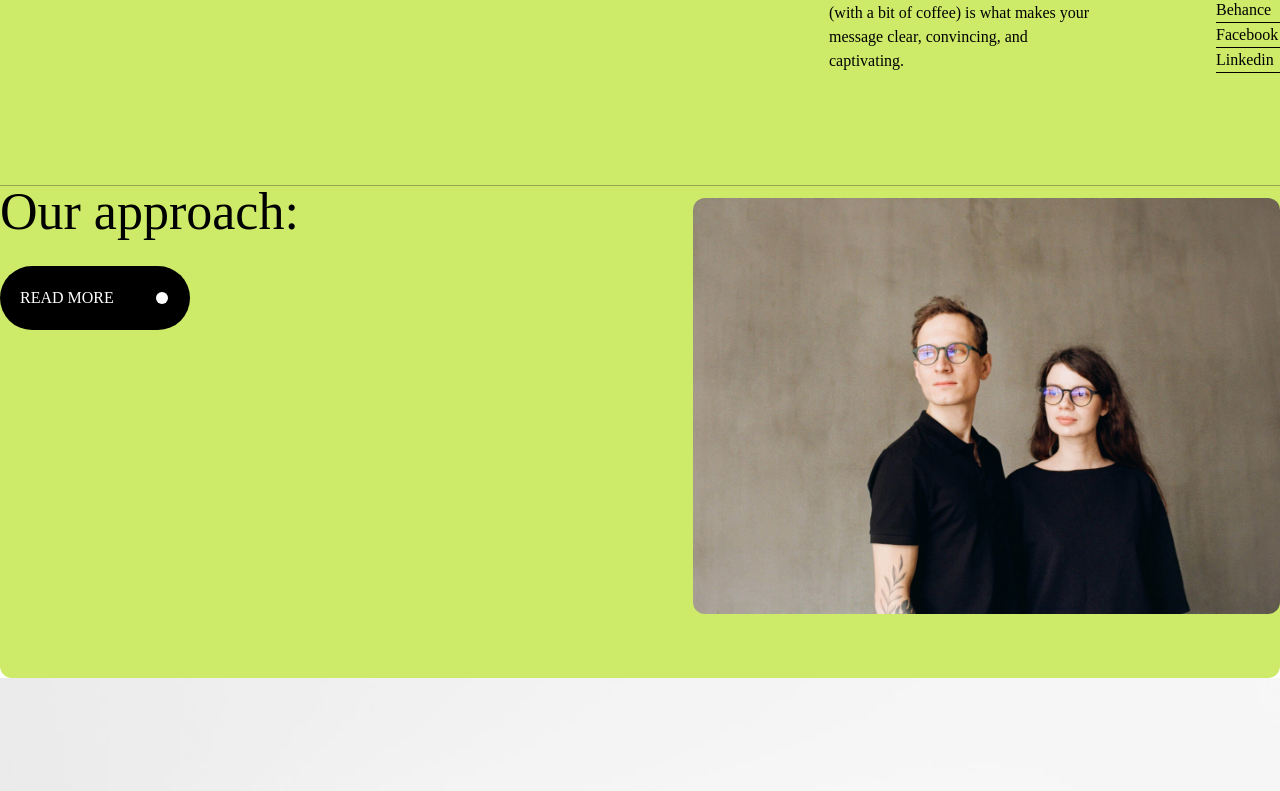
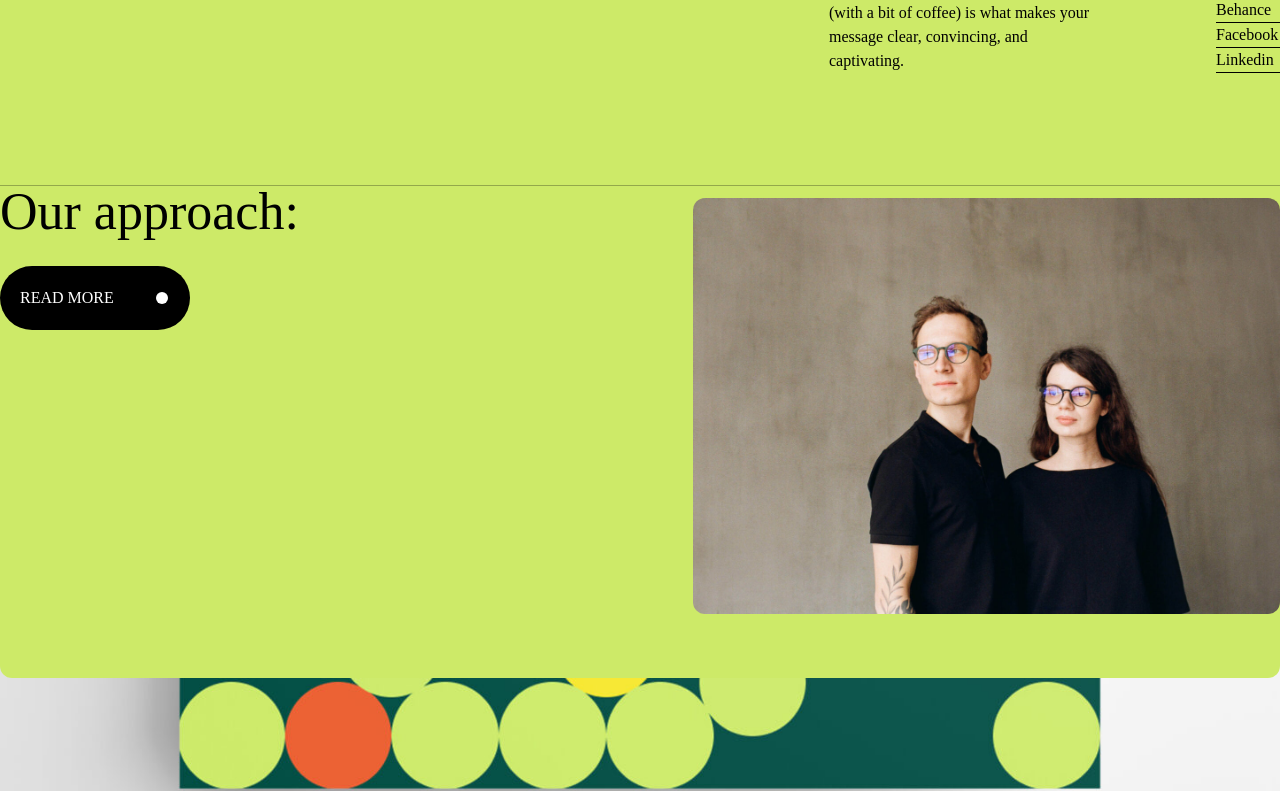
Before and after one commit to Rodro-Kumar/Modern-Web, a React (Vite) app: page / in a window 1280 px wide. Shown: the part 1829-2620 px from the top of the page. Built offline with nearby package versions, Linux system fonts and the light colour scheme; a web font is replaced by a local one.

Commit message:
modified

```diff
--- a/src/Component/Play.jsx
+++ b/src/Component/Play.jsx
@@ -16,8 +16,12 @@ const Play = () => {
   });
   return (
     <>
-      <div className="relative cursor-pointer">
-        <div className=' bg-[url("src/assets/Top-Viewbbcbv-1-1440x921.jpg")] bg-cover bg-center h-screen w-full'></div>
+      <div className="relative cursor-pointer h-screen">
+        <div
+          data-scroll
+          data-scroll-speed="-.7"
+          className='absolute -z-20 bg-[url("src/assets/Top-Viewbbcbv-1-1440x921.jpg")] bg-cover bg-center h-screen w-full'
+        ></div>
         <div className="gap-x-9 flex items-center justify-center absolute top-1/2 left-1/2 -translate-x-1/2 -translate-y-1/2">
           <div className="w-52 h-52 bg-white rounded-full flex items-center justify-center">
             <div className="w-32 h-32 bg-black rounded-full relative">
```
